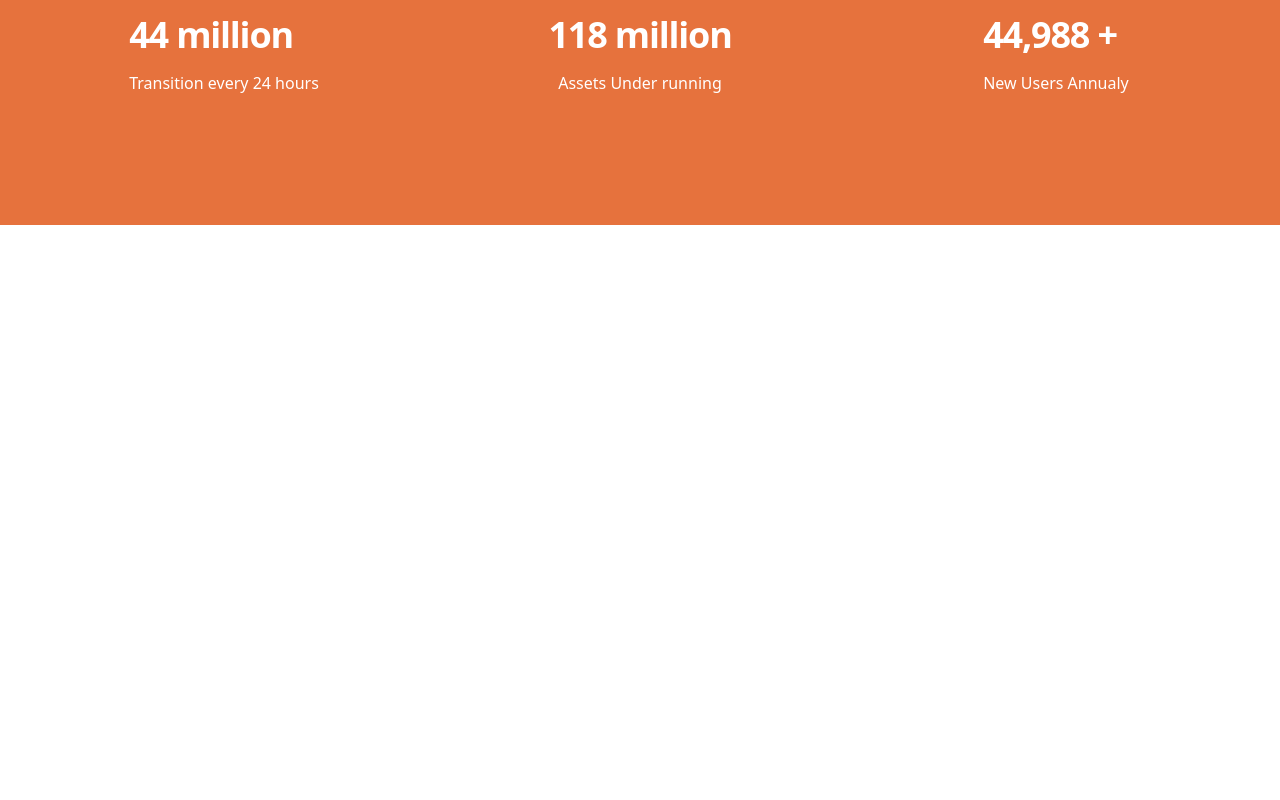
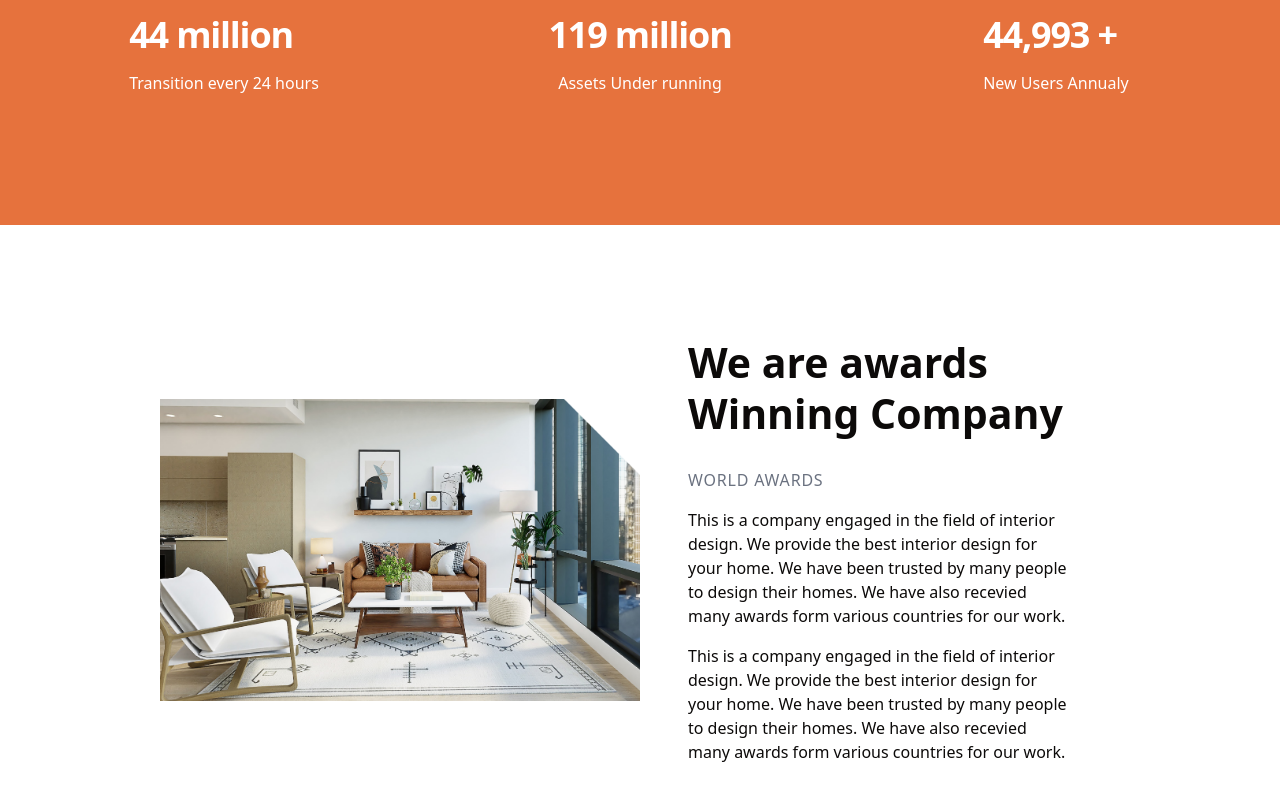
Before and after one commit to Mahradtangestani/interior-design, a Next.js app: page / in a window 1280 px wide. Shown: the part 1027-1827 px from the top of the page. Built offline with nearby package versions, Linux system fonts and the light colour scheme.

Commit message:
AboutComponent

```diff
--- a/app/layout.js
+++ b/app/layout.js
@@ -16,8 +16,8 @@
 });
 
 export const metadata = {
-  title: "Create Next App",
-  description: "Generated by create next app",
+  title: "Interior Design",
+  description: "Interior Design next JS app",
 };
 
 export default function RootLayout({ children }) {
--- a/app/page.js
+++ b/app/page.js
@@ -1,3 +1,4 @@
+import AboutComponent from "../components/AboutComponent";
 import CompanySection from "../components/CompanySection";
 import HeroSection from "../components/HeroSection";
 
@@ -7,6 +8,7 @@
     <>
       <HeroSection/>
       <CompanySection/>
+      <AboutComponent/>
     </>
   );
 }
--- /dev/null
+++ b/components/AboutComponent.jsx
@@ -0,0 +1,60 @@
+"use client"
+
+import Image from "next/image";
+import { motion } from "framer-motion";
+import { desVariants, tagVariants, titleVariants } from "../utils/animation";
+
+const AboutComponent = ()=>{
+    return (
+        <div className="w-3/4 mx-auto py-12 xl:py-24 h-auto">
+            <div className="grid lg:grid-cols-2 place-items-center">
+                <motion.div
+                initial="offscreen"
+                whileInView={"onscreen"}
+                variants={titleVariants}
+                >
+                    <Image
+                    src="/image/aboutfront.png"
+                    width={900}
+                    height={500}
+                    alt=""
+                    className="max-md:hidden"
+                    />
+                </motion.div>
+
+                <div className="items-center">
+                    <motion.h2
+                    initial="offscreen"
+                    whileInView={"onscreen"}
+                    variants={titleVariants}
+                    className="px-12 py-4 text-3xl font-extrabold leading-tight lg:text-[41px]">We are awards Winning Company</motion.h2>
+                    <motion.p
+                    initial="offscreen"
+                    whileInView={"onscreen"}
+                    variants={desVariants}
+                    className="px-12 tracking-wider uppercase mt-3 text-gray-500">World Awards</motion.p>
+                    <motion.p
+                    initial="offscreen"
+                    whileInView={"onscreen"}
+                    variants={tagVariants}
+                    className="mt-4 px-12 pb-4">
+                        This is a company engaged in the field of interior design. We provide the best
+                        interior design for your home. We have been trusted by many people to design their homes.
+                        We have also recevied many awards form various countries for our work.
+                    </motion.p>
+                    <motion.p
+                    initial="offscreen"
+                    whileInView={"onscreen"}
+                    variants={tagVariants}
+                    className="px-12 pb-4">
+                        This is a company engaged in the field of interior design. We provide the best
+                        interior design for your home. We have been trusted by many people to design their homes.
+                        We have also recevied many awards form various countries for our work.
+                    </motion.p>
+                </div>
+            </div>
+        </div>
+    )
+}
+
+export default AboutComponent;
```
